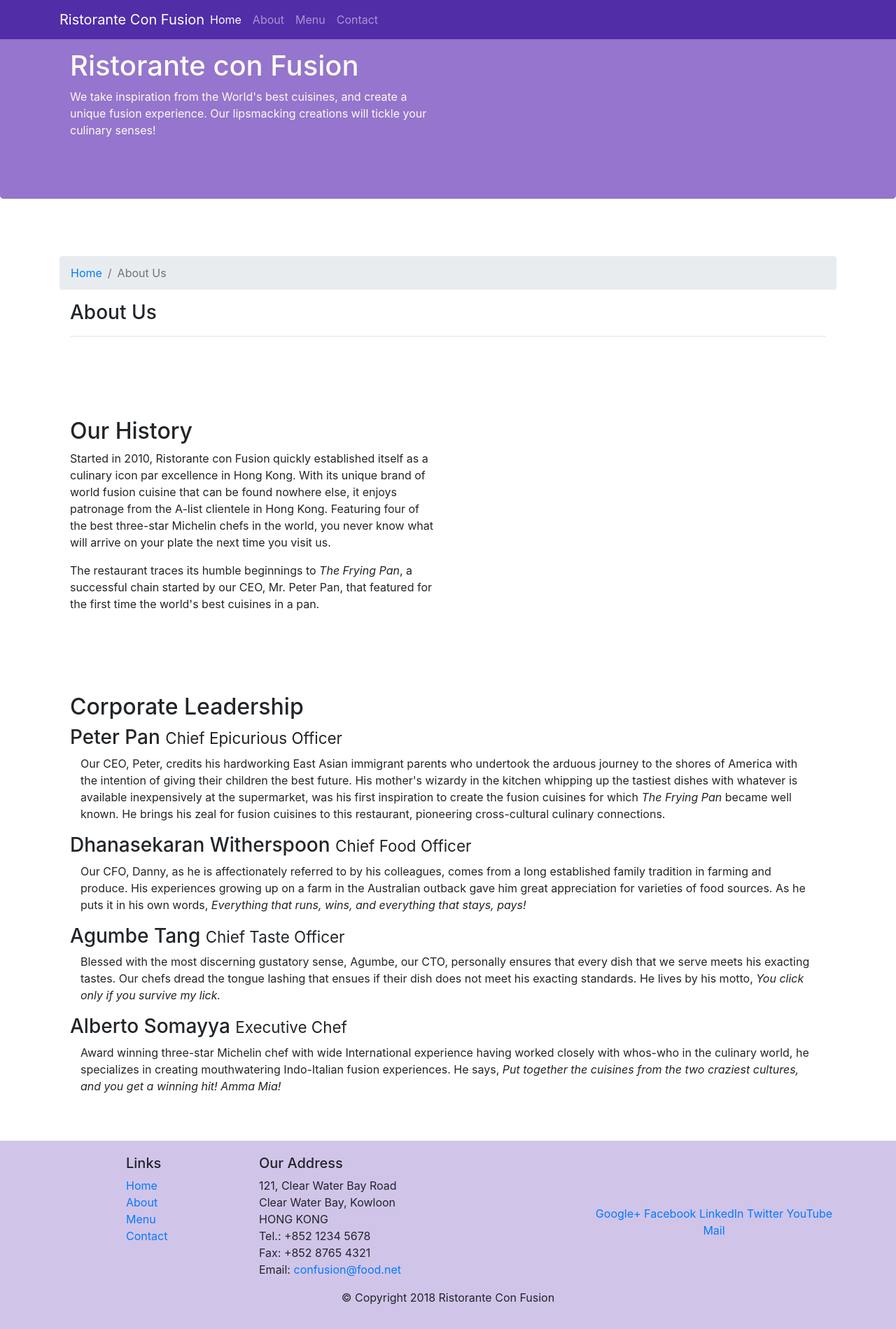
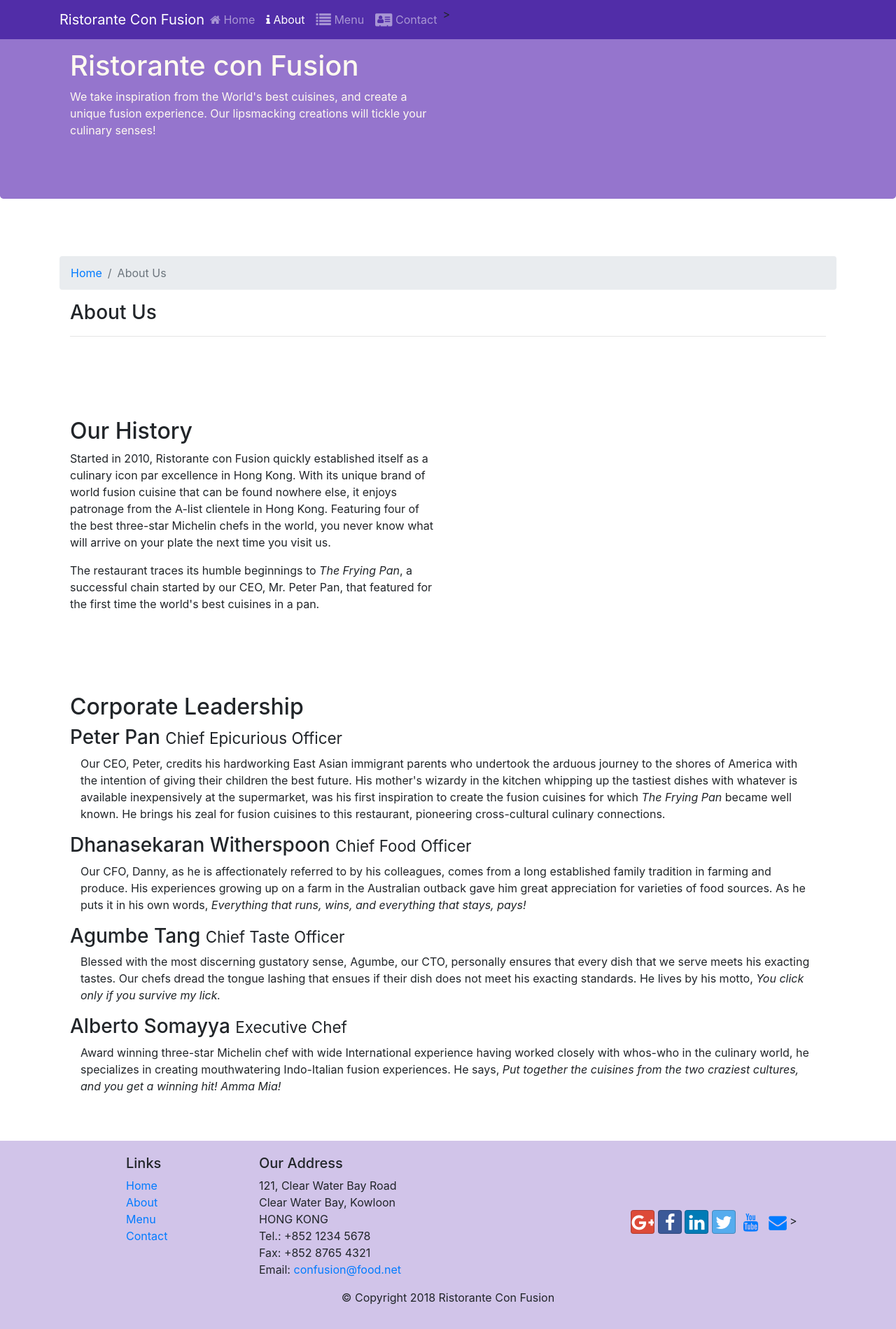
Before and after one commit to jonameron/Front-End-Web-UI-Frameworks-and-Tools-Bootstrap-4, a website: page aboutus.html in a window 1280 px wide. Shown: the whole page at 70% size. Drawn offline with nearby package versions, Linux system fonts and the light colour scheme.

Commit message:
icon-fonts

```diff
--- a/aboutus.html
+++ b/aboutus.html
@@ -8,8 +8,9 @@
         <meta http-equiv="x-ua-compatible" content="ie=edge">
 
         <link rel="stylesheet" href="node_modules/bootstrap/dist/css/bootstrap.min.css">
+        <link rel="stylesheet" href="node_modules/font-awesome/css/font-awesome.min.css">
+        <link rel="stylesheet" href="node_modules/bootstrap-social/bootstrap-social.css">
         <link rel="stylesheet" href="css/styles.css">
-
         <title>Ristorante Con Fusion: About Us</title>
 </head>
 <body>
@@ -21,10 +22,10 @@
             <a class="navbar-brand mr-auto" href="#">Ristorante Con Fusion</a>
             <div class="collapse navbar-collapse" id="Navbar">
                 <ul class="navbar-nav mr-auto">
-                    <li class="nav-item active"><a class="nav-link" href="./index.html">Home</a></li>
-                    <li class="nav-item"><a class="nav-link" href="./aboutus.html">About</a></li>
-                    <li class="nav-item"><a class="nav-link" href="#">Menu</a></li>
-                    <li class="nav-item"><a class="nav-link" href="#">Contact</a></li>
+                    <li class="nav-item"><a class="nav-link" href="./index.html"><span class="fa fa-home"></span> Home</a></li>
+                    <li class="nav-item active"><a class="nav-link" href="./aboutus.html"><span class="fa fa-info"></span> About</a></li>
+                    <li class="nav-item"><a class="nav-link" href="#"><span class="fa fa-list fa-lg"></span> Menu</a></li>
+                    <li class="nav-item"><a class="nav-link" href="#"><span class="fa fa-address-card fa-lg"></span> Contact</a></li>>
                 </ul>
             </div>
         </div>
@@ -114,12 +115,12 @@
                 </div>
                 <div class="col-12 col-sm-4 align-self-center">
                     <div class="text-center">
-                        <a href="http://google.com/+">Google+</a>
-                        <a href="http://www.facebook.com/profile.php?id=">Facebook</a>
-                        <a href="http://www.linkedin.com/in/">LinkedIn</a>
-                        <a href="http://twitter.com/">Twitter</a>
-                        <a href="http://youtube.com/">YouTube</a>
-                        <a href="mailto:">Mail</a>
+                        <a class="btn btn-social-icon btn-google" href="http://google.com/+"><i class="fa fa-google-plus fa-lg"></i></a>
+                        <a class="btn btn-social-icon btn-facebook"href="http://www.facebook.com/profile.php?id="><i class="fa fa-facebook fa-lg"></i></a>
+                        <a class="btn btn-social-icon btn-linkedin"href="http://www.linkedin.com/in/"><i class="fa fa-linkedin fa-lg"></i></a>
+                        <a class="btn btn-social-icon btn-twitter"href="http://twitter.com/"><i class="fa fa-twitter fa-lg"></i></a>
+                        <a class="btn btn-social-icon btn-youtube"href="http://youtube.com/"><i class="fa fa-youtube fa-lg"></i></a>
+                        <a class="btn btn-social-icon btn-envelope"href="mailto:"><i class="fa fa-envelope fa-lg"></i></a>>
                     </div>
                 </div>
            </div>
--- a/index.html
+++ b/index.html
@@ -9,6 +9,8 @@
 
         <!-- Bootstrap CSS -->
         <link rel="stylesheet" href="node_modules/bootstrap/dist/css/bootstrap.min.css">
+        <link rel="stylesheet" href="node_modules/font-awesome/css/font-awesome.min.css">
+        <link rel="stylesheet" href="node_modules/bootstrap-social/bootstrap-social.css">
         <link rel="stylesheet" href="css/styles.css">
     <title>Ristorante Con Fusion</title>
 </head>
@@ -22,10 +24,10 @@
             <a class="navbar-brand mr-auto" href="#">Ristorante Con Fusion</a>
             <div class="collapse navbar-collapse" id="Navbar">
                 <ul class="navbar-nav mr-auto">
-                    <li class="nav-item active"><a class="nav-link" href="./index.html">Home</a></li>
-                    <li class="nav-item"><a class="nav-link" href="./aboutus.html">About</a></li>
-                    <li class="nav-item"><a class="nav-link" href="#">Menu</a></li>
-                    <li class="nav-item"><a class="nav-link" href="#">Contact</a></li>
+                    <li class="nav-item active"><a class="nav-link" href="./index.html"><span class="fa fa-home"></span> Home</a></li>
+                    <li class="nav-item"><a class="nav-link" href="./aboutus.html"><span class="fa fa-info"></span> About</a></li>
+                    <li class="nav-item"><a class="nav-link" href="#"><span class="fa fa-list fa-lg"></span> Menu</a></li>
+                    <li class="nav-item"><a class="nav-link" href="#"><span class="fa fa-address-card fa-lg"></span> Contact</a></li>
                 </ul>
             </div>
         </div>
@@ -103,12 +105,12 @@
                 </div>
                 <div class="col-12 col-sm-4">
                     <div class="text-center">
-                        <a href="http://google.com/+">Google+</a>
-                        <a href="http://www.facebook.com/profile.php?id=">Facebook</a>
-                        <a href="http://www.linkedin.com/in/">LinkedIn</a>
-                        <a href="http://twitter.com/">Twitter</a>
-                        <a href="http://youtube.com/">YouTube</a>
-                        <a href="mailto:">Mail</a>
+                        <a class="btn btn-social-icon btn-google" href="http://google.com/+"><i class="fa fa-google-plus fa-lg"></i></a>
+                        <a class="btn btn-social-icon btn-facebook"href="http://www.facebook.com/profile.php?id="><i class="fa fa-facebook fa-lg"></i></a>
+                        <a class="btn btn-social-icon btn-linkedin"href="http://www.linkedin.com/in/"><i class="fa fa-linkedin fa-lg"></i></a>
+                        <a class="btn btn-social-icon btn-twitter"href="http://twitter.com/"><i class="fa fa-twitter fa-lg"></i></a>
+                        <a class="btn btn-social-icon btn-youtube"href="http://youtube.com/"><i class="fa fa-youtube fa-lg"></i></a>
+                        <a class="btn btn-social-icon btn-envelope"href="mailto:"><i class="fa fa-envelope fa-lg"></i></a>
                     </div>
                 </div>
            </div>
--- a/package.json
+++ b/package.json
@@ -15,6 +15,8 @@
   },
   "dependencies": {
     "bootstrap": "^4.0.0",
+    "bootstrap-social": "^5.1.1",
+    "font-awesome": "^4.7.0",
     "jquery": "^3.3.1",
     "popper.js": "^1.12.9"
   }
```
Also changed, not shown: 1 other file.
